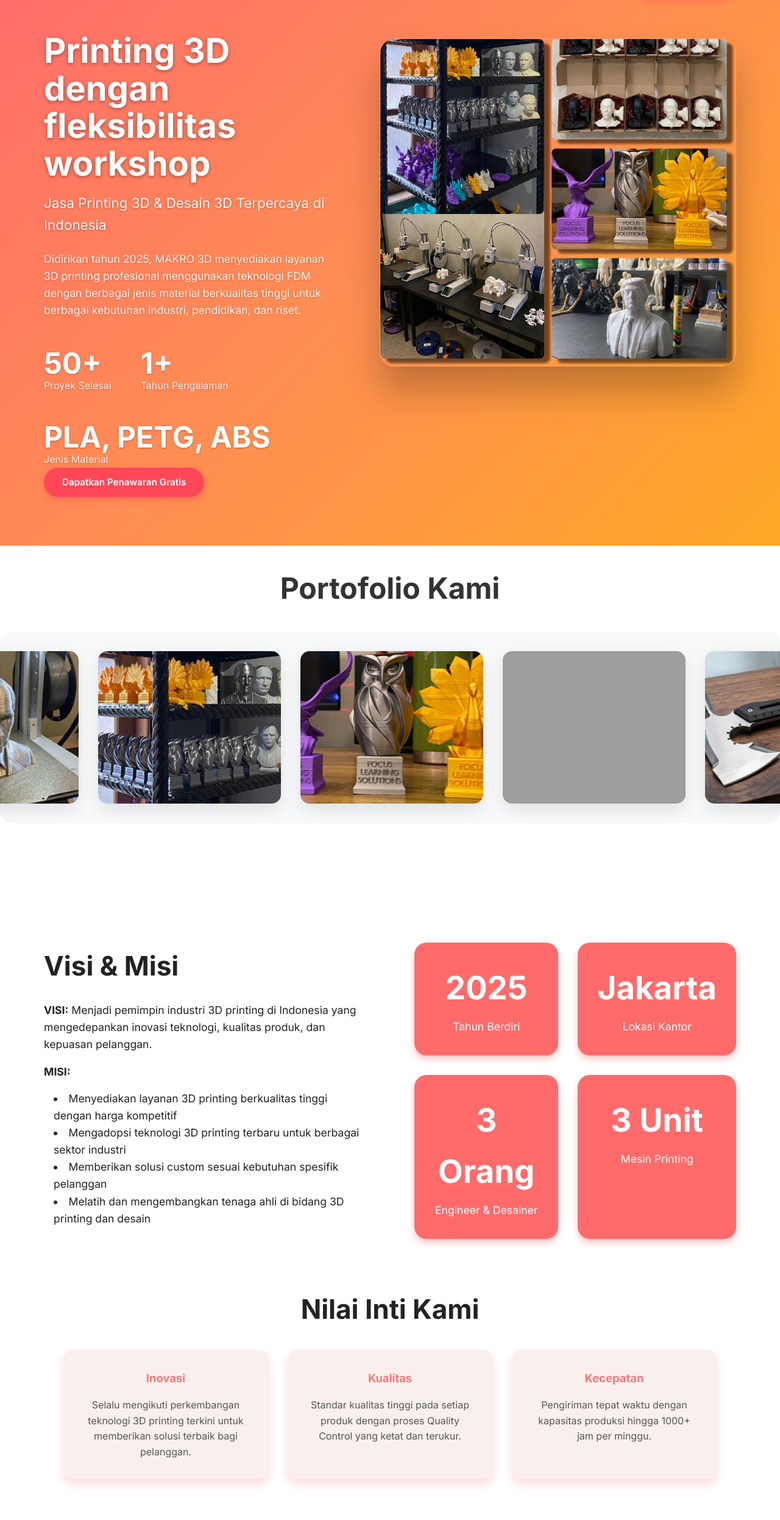
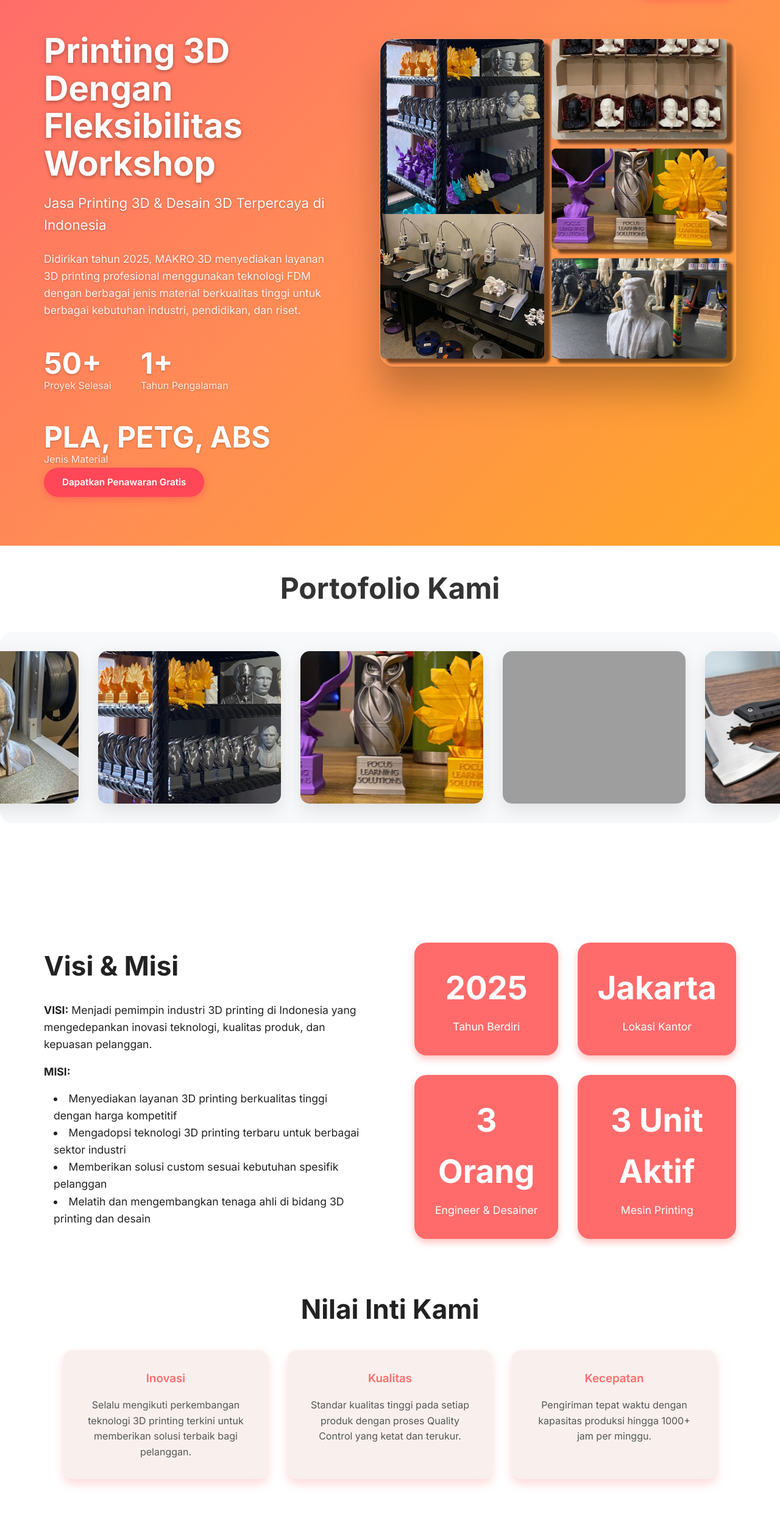
Before and after one commit to threedmakro/makro-3D, a website: page index.html in a window 1280 px wide. Shown: the part 67-2560 px from the top of the page at 61% size. Drawn offline with Linux system fonts and the light colour scheme; grey boxes are pictures that could not be loaded.

Commit message:
Main web

```diff
--- a/index.html
+++ b/index.html
@@ -49,7 +49,7 @@
         <div class="hero-bg"></div>
         <div class="hero-content">
             <div class="hero-text">
-                <h1 class="hero-title"> Printing 3D dengan fleksibilitas workshop </h1>
+                <h1 class="hero-title"> Printing 3D Dengan Fleksibilitas Workshop </h1>
                 <p class="hero-subtitle">Jasa Printing 3D & Desain 3D Terpercaya di Indonesia</p>
                 <p class="hero-desc">Didirikan tahun 2025, MAKRO 3D menyediakan layanan 3D printing profesional menggunakan teknologi FDM dengan berbagai jenis material berkualitas tinggi untuk berbagai kebutuhan industri, pendidikan, dan riset.</p>
                 <div class="hero-stats">
@@ -167,7 +167,7 @@
                         <span>Engineer & Desainer</span>
                     </div>
                     <div class="stat-large">
-                        <span>3 Unit</span>
+                        <span>3 Unit Aktif</span>
                         <span>Mesin Printing</span>
                     </div>
                 </div>
@@ -201,7 +201,7 @@
                 <div class="service-card">
                     <div class="service-icon">🖨️</div>
                     <h3>3D Printing FDM</h3>
-                    <p>Prototipe fungsional, sparepart industri, dan manufaktur custom. Material: PLA, ABS, PETG, Nylon, TPU, Polycarbonate.</p>
+                    <p>Prototipe fungsional, sparepart industri, dan manufaktur custom. Material: PLA, ABS, PETG. Coming Soon: Nylon, TPU, Polycarbonate.</p>
                 </div>
                 <div class="service-card">
                     <div class="service-icon">💎</div>
```
